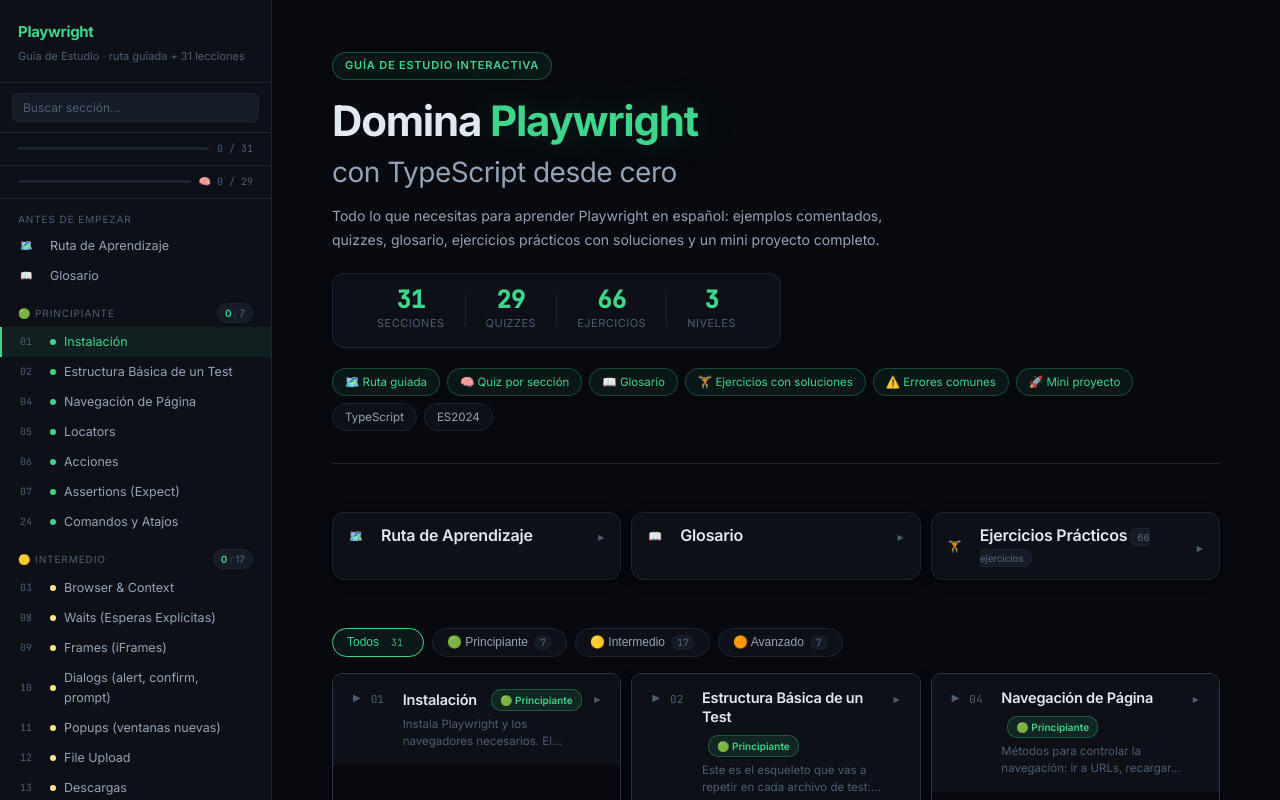
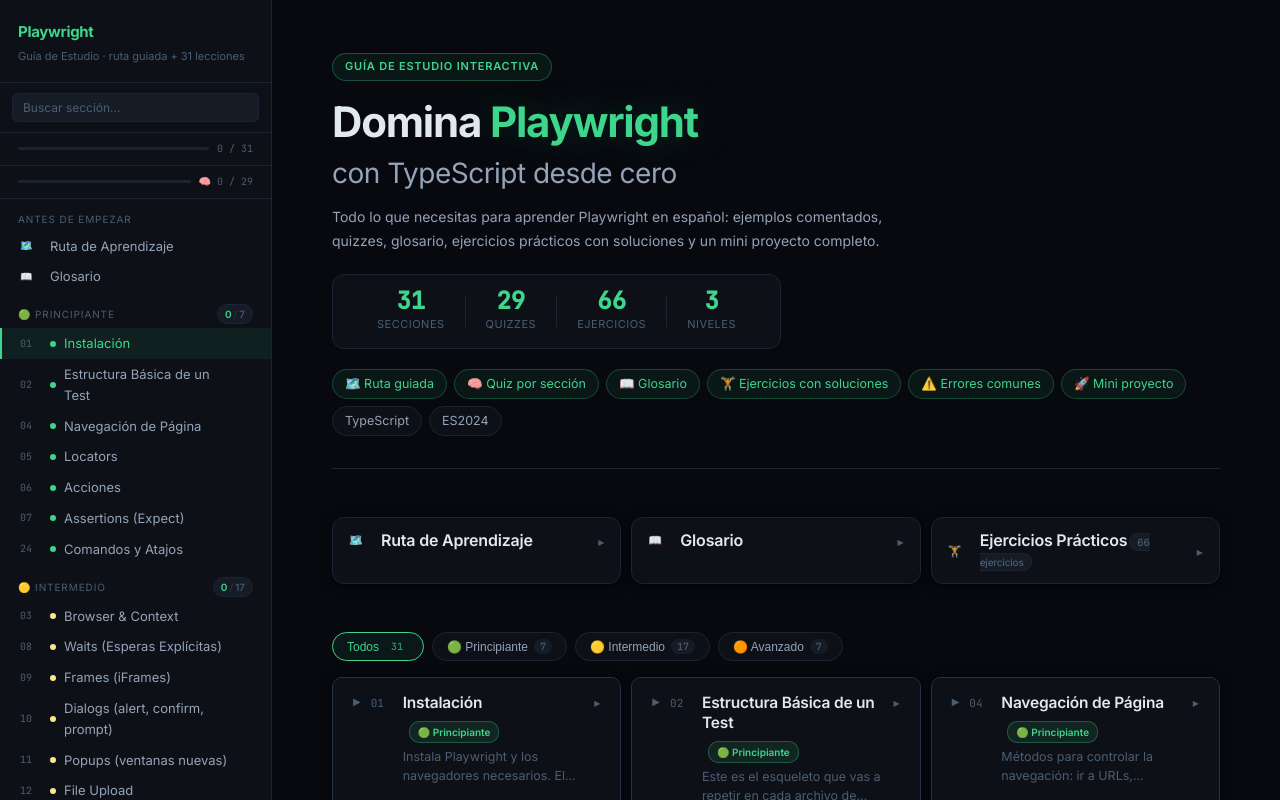
Before and after one commit to gache/playwright-guia-interactiva, a React (Vite) app: page / in a window 1280 px wide. Shown: the top 800 px of the page. Built offline with nearby package versions, Linux system fonts and the light colour scheme.

Commit message:
feat: increase base font size 14px→16px across app

```diff
--- a/src/index.css
+++ b/src/index.css
@@ -27,7 +27,7 @@
     color: var(--text);
     display: flex;
     min-height: 100vh;
-    font-size: 14px;
+    font-size: 16px;
     line-height: 1.6;
   }
 
@@ -101,7 +101,7 @@
   nav a {
     display: flex; align-items: center; gap: 8px;
     padding: 5px 18px; text-decoration: none; color: var(--text-dim);
-    font-size: 12.5px; border-left: 2px solid transparent;
+    font-size: 13px; border-left: 2px solid transparent;
     transition: color .12s, background .12s, border-color .12s;
     position: relative;
   }
@@ -199,7 +199,7 @@
     background: var(--border);
   }
   .chips { display: flex; flex-wrap: wrap; gap: 7px; }
-  .chip { font-size: 11.5px; padding: 4px 12px; border-radius: 20px; border: 1px solid var(--border);
+  .chip { font-size: 12.5px; padding: 4px 12px; border-radius: 20px; border: 1px solid var(--border);
     color: var(--text-dim); background: var(--surface); }
   .chip.g { border-color: rgba(61,214,140,.25); color: var(--green); background: var(--green-bg); }
 
@@ -310,11 +310,11 @@
   .sec-title-row { display: flex; align-items: center; gap: 8px; flex-wrap: wrap; }
 
   .sec-num { font-family: 'JetBrains Mono', monospace; font-size: 11px; color: var(--text-muted); min-width: 22px; margin-top: 2px; }
-  .sec-title { font-size: 14.5px; font-weight: 600; letter-spacing: -0.2px; line-height: 1.3; }
+  .sec-title { font-size: 15.5px; font-weight: 600; letter-spacing: -0.2px; line-height: 1.3; }
   .section.meta .sec-title { font-size: 16px; }
 
   .sec-preview {
-    font-size: 11.5px;
+    font-size: 12.5px;
     color: var(--text-muted);
     margin-top: 5px;
     line-height: 1.5;
@@ -374,7 +374,7 @@
     background: var(--surface2); color: var(--text-muted); border: 1px solid var(--border); margin-left: 2px; }
   .sec-tag.new { background: rgba(61,214,140,.1); color: var(--green); border-color: rgba(61,214,140,.3); }
 
-  .desc { font-size: 13.5px; color: var(--text-dim); margin-bottom: 14px; max-width: 660px; line-height: 1.7; }
+  .desc { font-size: 15px; color: var(--text-dim); margin-bottom: 14px; max-width: 660px; line-height: 1.7; }
   .desc code, .call code { font-family: 'JetBrains Mono', monospace; font-size: 12px;
     background: var(--surface2); padding: 1px 5px; border-radius: 3px; color: var(--cyan); }
 
@@ -395,7 +395,7 @@
   .copy-btn:hover { color: var(--text); border-color: var(--text-muted); }
   .copy-btn.ok { color: var(--green); border-color: var(--green); }
   pre { padding: 16px 18px; overflow-x: auto; font-family: 'JetBrains Mono', monospace;
-    font-size: 12.5px; line-height: 1.75; tab-size: 2;
+    font-size: 15px; line-height: 1.75; tab-size: 2;
     scrollbar-width: thin; scrollbar-color: var(--border2) transparent; }
 
   /* ── SYNTAX ── */
@@ -456,7 +456,7 @@
     display: flex; gap: 10px; align-items: flex-start;
     background: rgba(56,189,248,.07); border: 1px solid rgba(56,189,248,.2);
     border-radius: 8px; padding: 10px 14px; margin-bottom: 18px;
-    font-size: 12.5px; color: #93C5FD; line-height: 1.6;
+    font-size: 15px; color: #93C5FD; line-height: 1.6;
   }
   .ex-practice-icon { font-size: 16px; flex-shrink: 0; margin-top: 1px; }
   .ex-practice-link { color: var(--cyan); text-decoration: underline; }
@@ -464,7 +464,7 @@
 
   .ex-filters { display: flex; flex-wrap: wrap; gap: 8px; margin-bottom: 24px; }
   .ex-filter {
-    font-size: 11.5px; padding: 4px 14px; border-radius: 20px;
+    font-size: 12.5px; padding: 4px 14px; border-radius: 20px;
     border: 1px solid var(--border2); background: none;
     color: var(--text-muted); cursor: pointer; font-family: 'Inter', sans-serif;
     transition: all .13s;
@@ -489,9 +489,9 @@
   .ex-head { display: flex; align-items: baseline; gap: 10px; }
   .ex-num { font-family: 'JetBrains Mono', monospace; font-size: 10px; color: var(--text-muted);
     min-width: 28px; font-weight: 600; }
-  .ex-title { font-size: 13.5px; font-weight: 600; color: var(--text); line-height: 1.3; }
-  .ex-desc { font-size: 12.5px; color: var(--text-dim); line-height: 1.65; }
-  .ex-desc code { font-family: 'JetBrains Mono', monospace; font-size: 11.5px;
+  .ex-title { font-size: 15px; font-weight: 600; color: var(--text); line-height: 1.3; }
+  .ex-desc { font-size: 15px; color: var(--text-dim); line-height: 1.65; }
+  .ex-desc code { font-family: 'JetBrains Mono', monospace; font-size: 12.5px;
     background: var(--surface2); padding: 1px 5px; border-radius: 3px; color: var(--cyan); }
   .ex-actions { display: flex; gap: 8px; flex-wrap: wrap; margin-top: 2px; }
   .ex-btn {
@@ -510,7 +510,7 @@
   .ex-solution {
     background: var(--surface2); border: 1px solid var(--border); border-radius: 7px;
     padding: 12px 14px; overflow-x: auto; font-family: 'JetBrains Mono', monospace;
-    font-size: 11.5px; line-height: 1.7; color: var(--text);
+    font-size: 12.5px; line-height: 1.7; color: var(--text);
     scrollbar-width: thin; scrollbar-color: var(--border2) transparent;
     white-space: pre;
   }
@@ -622,7 +622,7 @@
   .quiz-options { display: flex; flex-direction: column; gap: 7px; }
   .quiz-opt { display: flex; align-items: center; gap: 10px; text-align: left; width: 100%;
     background: var(--surface2); border: 1px solid var(--border2); color: var(--text-dim);
-    font-family: 'Inter', sans-serif; font-size: 12.5px; padding: 9px 12px; border-radius: 7px;
+    font-family: 'Inter', sans-serif; font-size: 15px; padding: 9px 12px; border-radius: 7px;
     cursor: pointer; line-height: 1.5; transition: border-color .12s, background .12s, color .12s; }
   .quiz-opt:hover:not(:disabled) { border-color: var(--purple); color: var(--text); }
   .quiz-letter { font-family: 'JetBrains Mono', monospace; font-size: 10px; color: var(--text-muted);
@@ -634,7 +634,7 @@
   .quiz-opt.wrong { border-color: var(--red); background: rgba(248,113,113,.08); color: #FCA5A5; }
   .quiz-opt.wrong .quiz-letter { border-color: var(--red); color: var(--red); }
   .quiz-explain { margin-top: 12px; padding-top: 12px; border-top: 1px solid var(--border);
-    font-size: 12.5px; color: var(--text-dim); line-height: 1.65; }
+    font-size: 15px; color: var(--text-dim); line-height: 1.65; }
 
   .roadmap { display: flex; flex-direction: column; margin-top: 10px; }
   .road-stage { display: grid; grid-template-columns: 34px 1fr; gap: 14px; position: relative; padding-bottom: 26px; }
@@ -646,13 +646,13 @@
     width: 1px; background: var(--border2); }
   .road-title { font-size: 14px; font-weight: 600; color: var(--text); margin-bottom: 3px; }
   .road-title .road-range { font-family: 'JetBrains Mono', monospace; font-weight: 400; font-size: 11px; color: var(--text-muted); margin-left: 6px; }
-  .road-desc { font-size: 12.5px; color: var(--text-dim); line-height: 1.65; max-width: 600px; }
+  .road-desc { font-size: 15px; color: var(--text-dim); line-height: 1.65; max-width: 600px; }
 
   .glossary { display: grid; grid-template-columns: 1fr; gap: 0; margin-top: 8px; }
   .gloss-item { display: grid; grid-template-columns: 190px 1fr; gap: 16px; padding: 11px 0;
     border-bottom: 1px solid var(--border); }
-  .gloss-term { font-family: 'JetBrains Mono', monospace; font-size: 12.5px; color: var(--cyan); font-weight: 500; }
-  .gloss-def { font-size: 12.5px; color: var(--text-dim); line-height: 1.65; }
+  .gloss-term { font-family: 'JetBrains Mono', monospace; font-size: 15px; color: var(--cyan); font-weight: 500; }
+  .gloss-def { font-size: 15px; color: var(--text-dim); line-height: 1.65; }
   @media (max-width: 620px) { .gloss-item { grid-template-columns: 1fr; gap: 3px; } }
 
   /* ── COLLAPSIBLE TOPIC SECTIONS ── */
```
